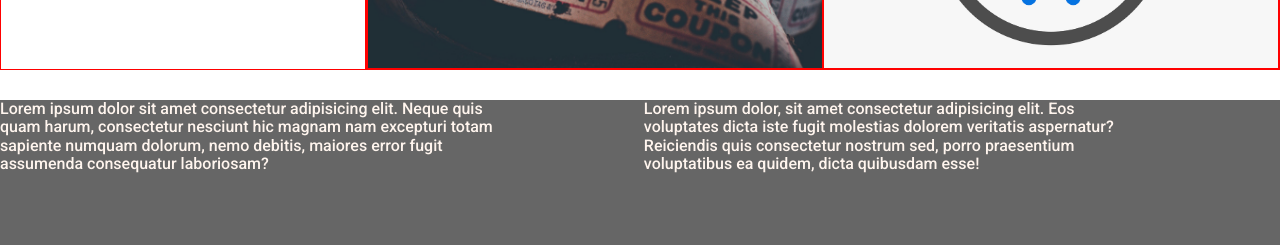
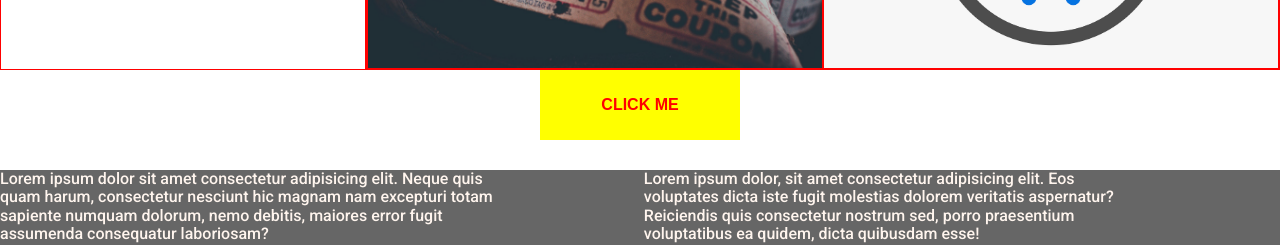
Before and after one commit to AndreaPrati98/Polimi--Hypermedia---project, a Nuxt app: page /festival-practical-info in a window 1280 px wide. Shown: the part 535-780 px from the top of the page. Built offline with nearby package versions, Linux system fonts and the light colour scheme.

Commit message:
added example on how to use the animated btn

```diff
--- a/pages/festival-practical-info.vue
+++ b/pages/festival-practical-info.vue
@@ -1,14 +1,26 @@
 <template>
-    <TitleOverlayImage2/>
+    <div class="container">
+        <TitleOverlayImage2/>
+        <div class="btn-div">
+            <button-std-animated :btnDst="'/festival-practical-info'" :btnBkgdColor="'yellow'" :btnTextColor="'red'" :btnBkgdHoverColor="'green'"/>
+        </div>
+    </div>
 </template>
 
 <script>
+import ButtonStdAnimated from '~/components/utilities-components/button-std-animated.vue';
 import TitleOverlayImage2 from "../components/title-overlay-image2.vue";
 export default {
     name: "festival-practical-info",
-    components: { TitleOverlayImage2 }
+    components: { TitleOverlayImage2, ButtonStdAnimated }
 }
 </script>
 
 <style scoped>
+
+    .btn-div {
+        display: flex;
+        justify-content: center;
+    }
+
 </style>
```
